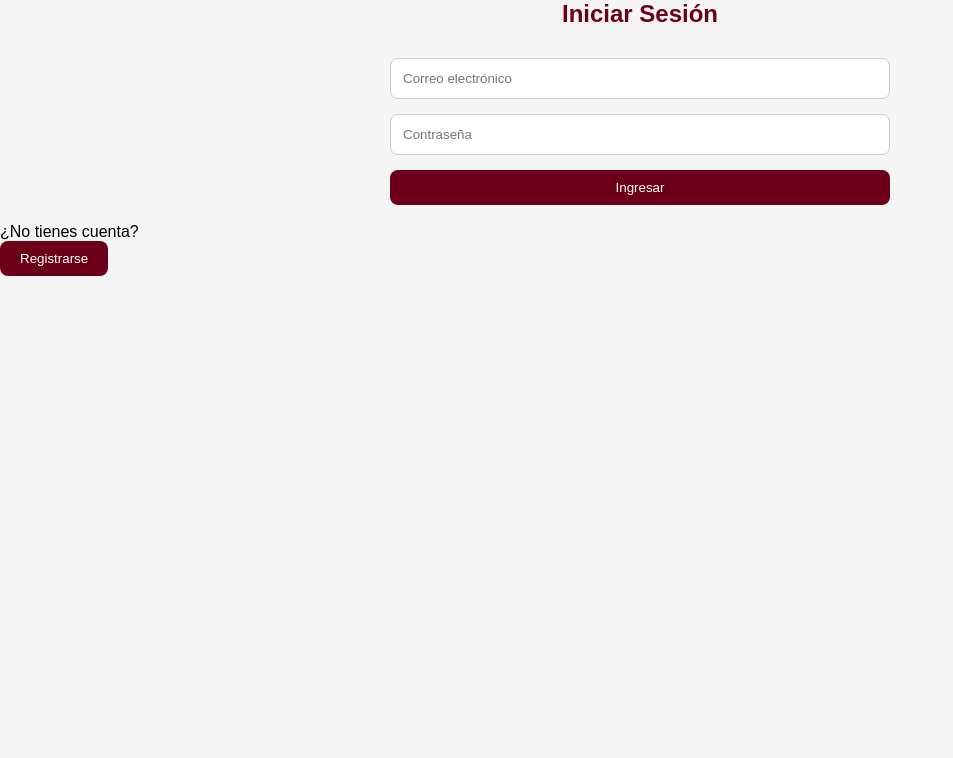
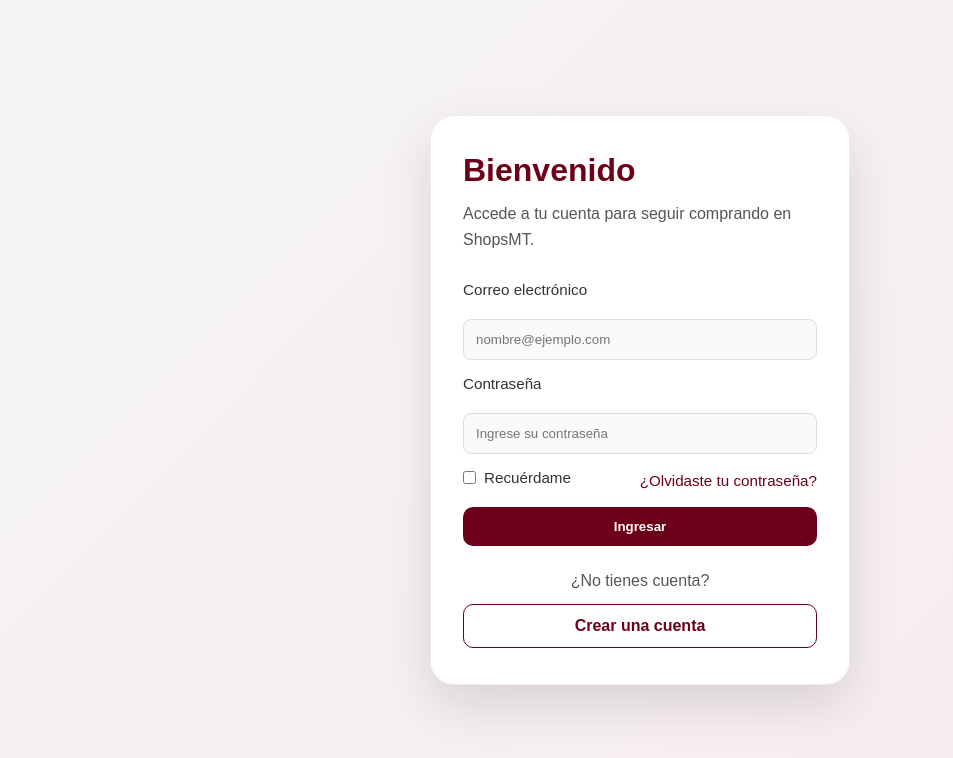
Before and after one commit to miguelangelgomez6767-a11y/shopsMT, a plain HTML site: page login.html in a window 1280 px wide. Shown: the whole page, without its empty margins (0-953 px from the left). Drawn offline with Linux system fonts and the light colour scheme.

Commit message:
se actualiza index, login y estilos

```diff
--- a/login.html
+++ b/login.html
@@ -2,31 +2,42 @@
 <html lang="es">
 <head>
 <meta charset="UTF-8">
+<meta name="viewport" content="width=device-width, initial-scale=1.0">
 <title>Iniciar Sesión - ShopsMT</title>
 <link rel="stylesheet" href="style.css">
 </head>
 <body>
 
-<div class="login">
+<div class="login-page">
+  <div class="login-card">
+    <div class="login-card__header">
+      <h1>Bienvenido</h1>
+      <p>Accede a tu cuenta para seguir comprando en ShopsMT.</p>
+    </div>
 
-<h2>Iniciar Sesión</h2>
+    <form class="login-form">
+      <label for="email">Correo electrónico</label>
+      <input id="email" type="email" placeholder="nombre@ejemplo.com" required>
 
-<form>
+      <label for="password">Contraseña</label>
+      <input id="password" type="password" placeholder="Ingrese su contraseña" required>
 
-<input type="email" placeholder="Correo electrónico">
+      <div class="login-form__actions">
+        <label class="checkbox-label">
+          <input type="checkbox">
+          Recuérdame
+        </label>
+        <a href="#" class="link-secondary">¿Olvidaste tu contraseña?</a>
+      </div>
 
-<input type="password" placeholder="Contraseña">
+      <button type="submit" class="button-primary">Ingresar</button>
+    </form>
 
-<button type="submit">Ingresar</button>
-
-</form>
-
-<br>
-
-<p>¿No tienes cuenta?</p>
-
-<button>Registrarse</button>
-
+    <div class="login-card__footer">
+      <p>¿No tienes cuenta?</p>
+      <a href="index.html" class="button-secondary">Crear una cuenta</a>
+    </div>
+  </div>
 </div>
 
 </body>
--- a/style.css
+++ b/style.css
@@ -125,6 +125,131 @@ margin:auto;
 border-radius:15px;
 }
 
+/* Login page styles */
+body {
+  background: linear-gradient(135deg, #f5f5f5 0%, #f7ebef 100%);
+  min-height: 100vh;
+}
+
+.login-page {
+  display: flex;
+  align-items: center;
+  justify-content: center;
+  min-height: 100vh;
+  padding: 30px 15px;
+}
+
+.login-card {
+  width: 100%;
+  max-width: 420px;
+  background: white;
+  border-radius: 24px;
+  box-shadow: 0 20px 50px rgba(0, 0, 0, 0.12);
+  padding: 36px 32px;
+  border: 1px solid rgba(109, 0, 25, 0.08);
+}
+
+.login-card__header h1 {
+  font-size: 2rem;
+  color: #6d0019;
+  margin-bottom: 12px;
+}
+
+.login-card__header p {
+  color: #555;
+  line-height: 1.6;
+  margin-bottom: 28px;
+}
+
+.login-form label {
+  font-size: 0.95rem;
+  color: #333;
+  margin-bottom: 6px;
+}
+
+.login-form input {
+  width: 100%;
+  border: 1px solid #ddd;
+  background: #fafafa;
+}
+
+.login-form__actions {
+  display: flex;
+  justify-content: space-between;
+  align-items: center;
+  gap: 12px;
+  flex-wrap: wrap;
+}
+
+.checkbox-label {
+  display: flex;
+  align-items: center;
+  gap: 8px;
+  color: #555;
+  font-size: 0.95rem;
+}
+
+.checkbox-label input {
+  width: auto;
+  margin: 0;
+}
+
+.link-secondary {
+  color: #6d0019;
+  text-decoration: none;
+  font-size: 0.95rem;
+}
+
+.button-primary,
+.button-secondary,
+button {
+  background:#6d0019;
+  color:white;
+  padding:12px 18px;
+  border:none;
+  border-radius:10px;
+  cursor:pointer;
+  font-weight:700;
+  transition: transform .2s ease, box-shadow .2s ease, background .2s ease;
+}
+
+.button-primary:hover,
+.button-secondary:hover,
+button:hover {
+  transform: translateY(-1px);
+  box-shadow: 0 12px 25px rgba(109, 0, 25, 0.18);
+}
+
+.button-secondary {
+  display: inline-block;
+  background: #fff;
+  color: #6d0019;
+  border: 1px solid #6d0019;
+  text-align: center;
+  width: 100%;
+  text-decoration: none;
+}
+
+.login-card__footer {
+  text-align: center;
+  margin-top: 26px;
+  color: #555;
+}
+
+.login-card__footer p {
+  margin-bottom: 14px;
+}
+
+@media (max-width: 480px) {
+  .login-card {
+    padding: 28px 20px;
+  }
+
+  .login-card__header h1 {
+    font-size: 1.75rem;
+  }
+}
+
 footer{
 background:#111;
 color:white;
```
Also changed, not shown: index.html (+1 -1 lines).
